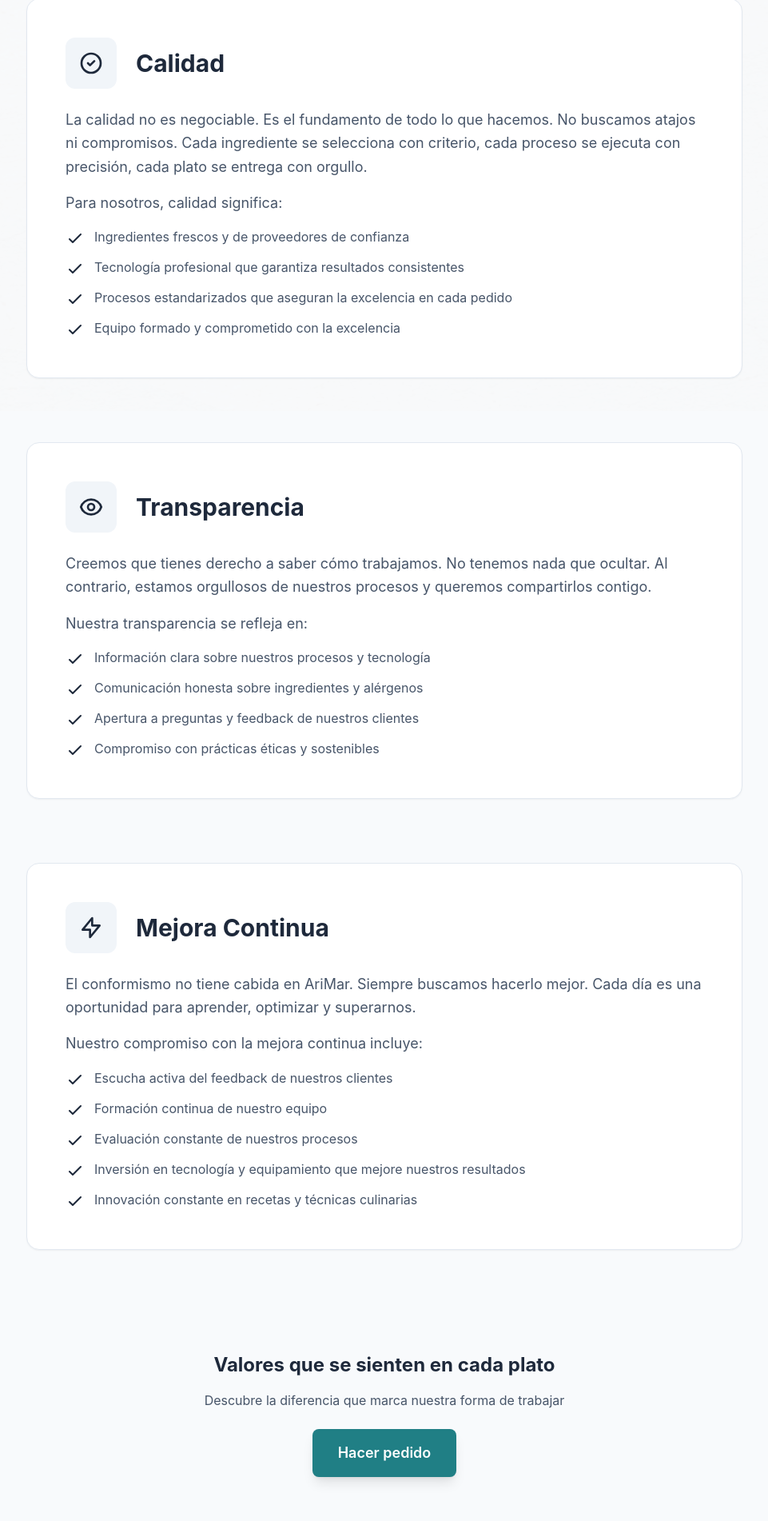
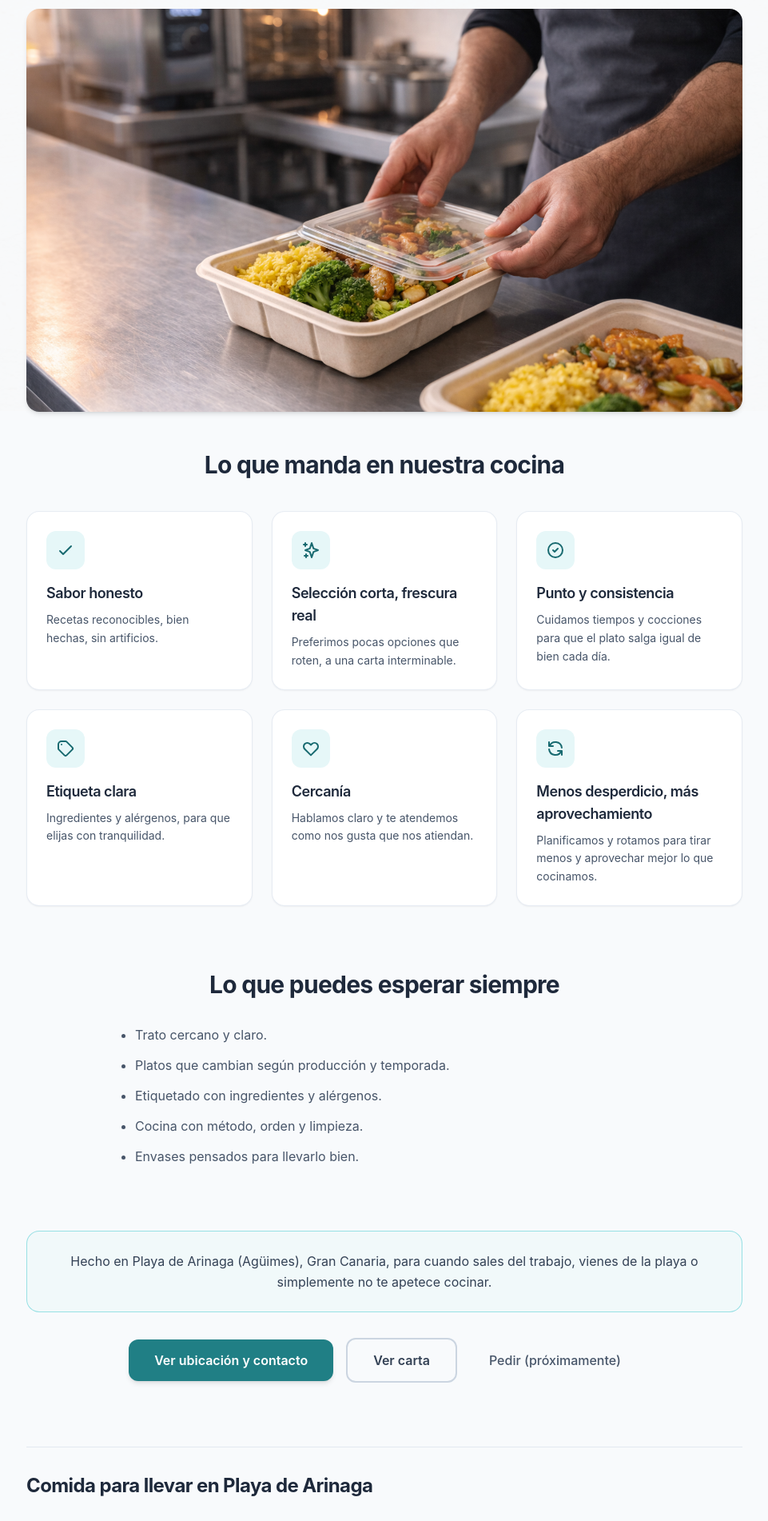
Before and after one commit to talaverilla85/ArimarWeb, a Next.js app: page /valores in a window 1280 px wide. Shown: the part 286-2188 px from the top of the page at 80% size, without its empty margins (159-1120 px from the left). Built offline with nearby package versions, Linux system fonts and the light colour scheme.

Commit message:
Mejora Valores + imagen hero

```diff
--- a/app/valores/page.tsx
+++ b/app/valores/page.tsx
@@ -1,194 +1,234 @@
 import type { Metadata } from 'next'
 import Link from 'next/link'
+import Image from 'next/image'
 
 export const metadata: Metadata = {
-  title: 'Valores - AriMar',
-  description: 'Conoce la ideología de AriMar: calidad, transparencia y mejora continua en cada plato.',
+  title: 'Nuestros valores | AriMar FoodLab – Playa de Arinaga',
+  description:
+    'Los valores de AriMar FoodLab: sabor honesto, selección corta y rotación diaria, punto y consistencia, etiqueta clara y mejora continua. Comida para llevar en Playa de Arinaga (Agüimes), Gran Canaria.',
   openGraph: {
-    title: 'Valores - AriMar',
-    description: 'Calidad, transparencia y mejora continua: nuestros valores fundamentales.',
+    title: 'Nuestros valores | AriMar FoodLab – Playa de Arinaga',
+    description:
+      'Los valores de AriMar FoodLab: sabor honesto, selección corta y rotación diaria, punto y consistencia, etiqueta clara y mejora continua. Comida para llevar en Playa de Arinaga (Agüimes), Gran Canaria.',
     type: 'website',
   },
+}
+
+const valueCards = [
+  {
+    title: 'Sabor honesto',
+    text: 'Recetas reconocibles, bien hechas, sin artificios.',
+    icon: 'check',
+  },
+  {
+    title: 'Selección corta, frescura real',
+    text: 'Preferimos pocas opciones que roten, a una carta interminable.',
+    icon: 'leaf',
+  },
+  {
+    title: 'Punto y consistencia',
+    text: 'Cuidamos tiempos y cocciones para que el plato salga igual de bien cada día.',
+    icon: 'target',
+  },
+  {
+    title: 'Etiqueta clara',
+    text: 'Ingredientes y alérgenos, para que elijas con tranquilidad.',
+    icon: 'tag',
+  },
+  {
+    title: 'Cercanía',
+    text: 'Hablamos claro y te atendemos como nos gusta que nos atiendan.',
+    icon: 'heart',
+  },
+  {
+    title: 'Menos desperdicio, más aprovechamiento',
+    text: 'Planificamos y rotamos para tirar menos y aprovechar mejor lo que cocinamos.',
+    icon: 'recycle',
+  },
+]
+
+const expectList = [
+  'Trato cercano y claro.',
+  'Platos que cambian según producción y temporada.',
+  'Etiquetado con ingredientes y alérgenos.',
+  'Cocina con método, orden y limpieza.',
+  'Envases pensados para llevarlo bien.',
+]
+
+const faqs = [
+  {
+    q: '¿La carta cambia cada día?',
+    a: 'Sí. Trabajamos con rotación diaria según producción y temporada: pocas opciones, frescas y bien hechas.',
+  },
+  {
+    q: '¿Incluís alérgenos en la etiqueta?',
+    a: 'Sí. Cada plato lleva etiqueta con ingredientes y alérgenos para que puedas elegir con tranquilidad.',
+  },
+  {
+    q: '¿Dónde estáis?',
+    a: 'En Playa de Arinaga, Agüimes (Gran Canaria). Avenida Polizón 67. Horario y cómo llegar en la página de contacto.',
+  },
+]
+
+function Icon({ name }: { name: string }) {
+  const className = 'w-6 h-6 text-primary-600 flex-shrink-0'
+  switch (name) {
+    case 'check':
+      return (
+        <svg className={className} fill="none" stroke="currentColor" viewBox="0 0 24 24">
+          <path strokeLinecap="round" strokeLinejoin="round" strokeWidth={2} d="M5 13l4 4L19 7" />
+        </svg>
+      )
+    case 'leaf':
+      return (
+        <svg className={className} fill="none" stroke="currentColor" viewBox="0 0 24 24">
+          <path strokeLinecap="round" strokeLinejoin="round" strokeWidth={2} d="M5 3v4M3 5h4M6 17v4m-2-2h4m5-16l2.286 6.857L21 12l-5.714 2.143L13 21l-2.286-6.857L5 12l5.714-2.143L13 3z" />
+        </svg>
+      )
+    case 'target':
+      return (
+        <svg className={className} fill="none" stroke="currentColor" viewBox="0 0 24 24">
+          <path strokeLinecap="round" strokeLinejoin="round" strokeWidth={2} d="M9 12l2 2 4-4m6 2a9 9 0 11-18 0 9 9 0 0118 0z" />
+        </svg>
+      )
+    case 'tag':
+      return (
+        <svg className={className} fill="none" stroke="currentColor" viewBox="0 0 24 24">
+          <path strokeLinecap="round" strokeLinejoin="round" strokeWidth={2} d="M7 7h.01M7 3h5c.512 0 1.024.195 1.414.586l7 7a2 2 0 010 2.828l-7 7a2 2 0 01-2.828 0l-7-7A1.994 1.994 0 013 12V7a4 4 0 014-4z" />
+        </svg>
+      )
+    case 'heart':
+      return (
+        <svg className={className} fill="none" stroke="currentColor" viewBox="0 0 24 24">
+          <path strokeLinecap="round" strokeLinejoin="round" strokeWidth={2} d="M4.318 6.318a4.5 4.5 0 000 6.364L12 20.364l7.682-7.682a4.5 4.5 0 00-6.364-6.364L12 7.636l-1.318-1.318a4.5 4.5 0 00-6.364 0z" />
+        </svg>
+      )
+    case 'recycle':
+      return (
+        <svg className={className} fill="none" stroke="currentColor" viewBox="0 0 24 24">
+          <path strokeLinecap="round" strokeLinejoin="round" strokeWidth={2} d="M4 4v5h.582m15.356 2A8.001 8.001 0 004.582 9m0 0H9m11 11v-5h-.581m0 0a8.003 8.003 0 01-15.357-2m15.357 2H15" />
+        </svg>
+      )
+    default:
+      return (
+        <svg className={className} fill="none" stroke="currentColor" viewBox="0 0 24 24">
+          <path strokeLinecap="round" strokeLinejoin="round" strokeWidth={2} d="M5 13l4 4L19 7" />
+        </svg>
+      )
+  }
 }
 
 export default function ValoresPage() {
   return (
     <div className="pt-32 pb-20 px-4 sm:px-6 lg:px-8">
       <div className="max-w-4xl mx-auto">
-        <div className="text-center mb-16">
-          <h1 className="text-4xl md:text-5xl font-bold text-slate-800 mb-4">
-            Nuestros Valores
+        {/* Hero */}
+        <header className="text-center mb-12">
+          <h1 className="text-4xl md:text-5xl font-bold text-slate-800 mb-4 tracking-tight">
+            Nuestros valores
           </h1>
-          <p className="text-xl text-slate-600 max-w-2xl mx-auto">
-            La ideología que guía cada decisión en AriMar
+          <p className="text-xl text-slate-600 max-w-2xl mx-auto leading-relaxed">
+            Lo que prometemos cuando no nos estás mirando: método, cercanía y respeto por el producto.
           </p>
-        </div>
+          <div className="relative aspect-video rounded-2xl overflow-hidden mt-10 bg-slate-100 shadow-md">
+            <Image
+              src="/images/valores-hero.webp"
+              alt="Cocina y equipo de AriMar FoodLab en Playa de Arinaga"
+              fill
+              className="object-cover"
+              sizes="(max-width: 768px) 100vw, 896px"
+              priority
+            />
+          </div>
+        </header>
 
-        {/* Calidad */}
-        <section className="mb-20">
-          <div className="bg-white rounded-2xl p-8 md:p-12 shadow-sm border border-slate-200">
-            <div className="flex items-center mb-6">
-              <div className="w-16 h-16 bg-slate-100 rounded-xl flex items-center justify-center mr-6">
-                <svg className="w-8 h-8 text-slate-800" fill="none" stroke="currentColor" viewBox="0 0 24 24">
-                  <path strokeLinecap="round" strokeLinejoin="round" strokeWidth={2} d="M9 12l2 2 4-4m6 2a9 9 0 11-18 0 9 9 0 0118 0z" />
-                </svg>
+        {/* 6 cards */}
+        <section className="mb-20" aria-labelledby="manda-heading">
+          <h2 id="manda-heading" className="text-2xl md:text-3xl font-bold text-slate-800 mb-10 tracking-tight text-center">
+            Lo que manda en nuestra cocina
+          </h2>
+          <div className="grid grid-cols-1 sm:grid-cols-2 lg:grid-cols-3 gap-6">
+            {valueCards.map((card) => (
+              <div
+                key={card.title}
+                className="bg-white rounded-2xl p-6 shadow-sm border border-slate-200/80 flex flex-col"
+              >
+                <div className="w-12 h-12 bg-primary-50 rounded-xl flex items-center justify-center mb-4">
+                  <Icon name={card.icon} />
+                </div>
+                <h3 className="text-lg font-semibold text-slate-800 mb-2 tracking-tight">
+                  {card.title}
+                </h3>
+                <p className="text-slate-600 text-sm leading-relaxed">
+                  {card.text}
+                </p>
               </div>
-              <h2 className="text-3xl font-bold text-slate-800">Calidad</h2>
-            </div>
-            <p className="text-lg text-slate-600 leading-relaxed mb-4">
-              La calidad no es negociable. Es el fundamento de todo lo que hacemos.
-              No buscamos atajos ni compromisos. Cada ingrediente se selecciona con
-              criterio, cada proceso se ejecuta con precisión, cada plato se entrega
-              con orgullo.
-            </p>
-            <p className="text-lg text-slate-600 leading-relaxed mb-4">
-              Para nosotros, calidad significa:
-            </p>
-            <ul className="list-none space-y-3">
-              <li className="flex items-start">
-                <svg className="w-6 h-6 text-slate-800 mr-3 flex-shrink-0 mt-0.5" fill="none" stroke="currentColor" viewBox="0 0 24 24">
-                  <path strokeLinecap="round" strokeLinejoin="round" strokeWidth={2} d="M5 13l4 4L19 7" />
-                </svg>
-                <span className="text-slate-600">Ingredientes frescos y de proveedores de confianza</span>
-              </li>
-              <li className="flex items-start">
-                <svg className="w-6 h-6 text-slate-800 mr-3 flex-shrink-0 mt-0.5" fill="none" stroke="currentColor" viewBox="0 0 24 24">
-                  <path strokeLinecap="round" strokeLinejoin="round" strokeWidth={2} d="M5 13l4 4L19 7" />
-                </svg>
-                <span className="text-slate-600">Tecnología profesional que garantiza resultados consistentes</span>
-              </li>
-              <li className="flex items-start">
-                <svg className="w-6 h-6 text-slate-800 mr-3 flex-shrink-0 mt-0.5" fill="none" stroke="currentColor" viewBox="0 0 24 24">
-                  <path strokeLinecap="round" strokeLinejoin="round" strokeWidth={2} d="M5 13l4 4L19 7" />
-                </svg>
-                <span className="text-slate-600">Procesos estandarizados que aseguran la excelencia en cada pedido</span>
-              </li>
-              <li className="flex items-start">
-                <svg className="w-6 h-6 text-slate-800 mr-3 flex-shrink-0 mt-0.5" fill="none" stroke="currentColor" viewBox="0 0 24 24">
-                  <path strokeLinecap="round" strokeLinejoin="round" strokeWidth={2} d="M5 13l4 4L19 7" />
-                </svg>
-                <span className="text-slate-600">Equipo formado y comprometido con la excelencia</span>
-              </li>
-            </ul>
+            ))}
           </div>
         </section>
 
-        {/* Transparencia */}
-        <section className="mb-20">
-          <div className="bg-white rounded-2xl p-8 md:p-12 shadow-sm border border-slate-200">
-            <div className="flex items-center mb-6">
-              <div className="w-16 h-16 bg-slate-100 rounded-xl flex items-center justify-center mr-6">
-                <svg className="w-8 h-8 text-slate-800" fill="none" stroke="currentColor" viewBox="0 0 24 24">
-                  <path strokeLinecap="round" strokeLinejoin="round" strokeWidth={2} d="M15 12a3 3 0 11-6 0 3 3 0 016 0z" />
-                  <path strokeLinecap="round" strokeLinejoin="round" strokeWidth={2} d="M2.458 12C3.732 7.943 7.523 5 12 5c4.478 0 8.268 2.943 9.542 7-1.274 4.057-5.064 7-9.542 7-4.477 0-8.268-2.943-9.542-7z" />
-                </svg>
-              </div>
-              <h2 className="text-3xl font-bold text-slate-800">Transparencia</h2>
-            </div>
-            <p className="text-lg text-slate-600 leading-relaxed mb-4">
-              Creemos que tienes derecho a saber cómo trabajamos. No tenemos nada que ocultar.
-              Al contrario, estamos orgullosos de nuestros procesos y queremos compartirlos contigo.
-            </p>
-            <p className="text-lg text-slate-600 leading-relaxed mb-4">
-              Nuestra transparencia se refleja en:
-            </p>
-            <ul className="list-none space-y-3">
-              <li className="flex items-start">
-                <svg className="w-6 h-6 text-slate-800 mr-3 flex-shrink-0 mt-0.5" fill="none" stroke="currentColor" viewBox="0 0 24 24">
-                  <path strokeLinecap="round" strokeLinejoin="round" strokeWidth={2} d="M5 13l4 4L19 7" />
-                </svg>
-                <span className="text-slate-600">Información clara sobre nuestros procesos y tecnología</span>
-              </li>
-              <li className="flex items-start">
-                <svg className="w-6 h-6 text-slate-800 mr-3 flex-shrink-0 mt-0.5" fill="none" stroke="currentColor" viewBox="0 0 24 24">
-                  <path strokeLinecap="round" strokeLinejoin="round" strokeWidth={2} d="M5 13l4 4L19 7" />
-                </svg>
-                <span className="text-slate-600">Comunicación honesta sobre ingredientes y alérgenos</span>
-              </li>
-              <li className="flex items-start">
-                <svg className="w-6 h-6 text-slate-800 mr-3 flex-shrink-0 mt-0.5" fill="none" stroke="currentColor" viewBox="0 0 24 24">
-                  <path strokeLinecap="round" strokeLinejoin="round" strokeWidth={2} d="M5 13l4 4L19 7" />
-                </svg>
-                <span className="text-slate-600">Apertura a preguntas y feedback de nuestros clientes</span>
-              </li>
-              <li className="flex items-start">
-                <svg className="w-6 h-6 text-slate-800 mr-3 flex-shrink-0 mt-0.5" fill="none" stroke="currentColor" viewBox="0 0 24 24">
-                  <path strokeLinecap="round" strokeLinejoin="round" strokeWidth={2} d="M5 13l4 4L19 7" />
-                </svg>
-                <span className="text-slate-600">Compromiso con prácticas éticas y sostenibles</span>
-              </li>
-            </ul>
-          </div>
+        {/* Lo que puedes esperar siempre */}
+        <section className="mb-20" aria-labelledby="esperar-heading">
+          <h2 id="esperar-heading" className="text-2xl md:text-3xl font-bold text-slate-800 mb-8 tracking-tight text-center">
+            Lo que puedes esperar siempre
+          </h2>
+          <ul className="space-y-3 list-disc pl-6 max-w-2xl mx-auto text-slate-600 leading-relaxed">
+            {expectList.map((item) => (
+              <li key={item}>{item}</li>
+            ))}
+          </ul>
         </section>
 
-        {/* Mejora Continua */}
-        <section className="mb-20">
-          <div className="bg-white rounded-2xl p-8 md:p-12 shadow-sm border border-slate-200">
-            <div className="flex items-center mb-6">
-              <div className="w-16 h-16 bg-slate-100 rounded-xl flex items-center justify-center mr-6">
-                <svg className="w-8 h-8 text-slate-800" fill="none" stroke="currentColor" viewBox="0 0 24 24">
-                  <path strokeLinecap="round" strokeLinejoin="round" strokeWidth={2} d="M13 10V3L4 14h7v7l9-11h-7z" />
-                </svg>
-              </div>
-              <h2 className="text-3xl font-bold text-slate-800">Mejora Continua</h2>
-            </div>
-            <p className="text-lg text-slate-600 leading-relaxed mb-4">
-              El conformismo no tiene cabida en AriMar. Siempre buscamos hacerlo mejor.
-              Cada día es una oportunidad para aprender, optimizar y superarnos.
+        {/* Callout local + CTA */}
+        <div className="mb-20 space-y-8">
+          <div className="rounded-2xl border border-primary-200/80 bg-primary-50/40 px-6 py-6 text-center">
+            <p className="text-slate-700 leading-relaxed">
+              Hecho en Playa de Arinaga (Agüimes), Gran Canaria, para cuando sales del trabajo, vienes de la playa o simplemente no te apetece cocinar.
             </p>
-            <p className="text-lg text-slate-600 leading-relaxed mb-4">
-              Nuestro compromiso con la mejora continua incluye:
-            </p>
-            <ul className="list-none space-y-3">
-              <li className="flex items-start">
-                <svg className="w-6 h-6 text-slate-800 mr-3 flex-shrink-0 mt-0.5" fill="none" stroke="currentColor" viewBox="0 0 24 24">
-                  <path strokeLinecap="round" strokeLinejoin="round" strokeWidth={2} d="M5 13l4 4L19 7" />
-                </svg>
-                <span className="text-slate-600">Escucha activa del feedback de nuestros clientes</span>
+          </div>
+          <div className="flex flex-col sm:flex-row gap-4 justify-center items-center">
+            <Link
+              href="/contacto"
+              className="w-full sm:w-auto inline-flex justify-center px-8 py-3.5 bg-primary-500 text-white font-semibold rounded-xl hover:bg-primary-600 transition-colors shadow-md"
+            >
+              Ver ubicación y contacto
+            </Link>
+            <Link
+              href="/carta"
+              className="w-full sm:w-auto inline-flex justify-center px-8 py-3.5 border-2 border-slate-300 text-slate-700 font-semibold rounded-xl hover:border-slate-400 hover:bg-slate-50 transition-colors"
+            >
+              Ver carta
+            </Link>
+            <Link
+              href="/proximamente"
+              className="w-full sm:w-auto inline-flex justify-center px-6 py-3 text-slate-600 font-medium rounded-xl hover:bg-slate-100 transition-colors"
+            >
+              Pedir (próximamente)
+            </Link>
+          </div>
+        </div>
+
+        {/* SEO: H2 + párrafo + mini FAQ */}
+        <section className="pt-8 border-t border-slate-200" aria-labelledby="seo-heading">
+          <h2 id="seo-heading" className="text-2xl font-bold text-slate-800 mb-6 tracking-tight">
+            Comida para llevar en Playa de Arinaga
+          </h2>
+          <p className="text-slate-600 leading-relaxed mb-10 max-w-3xl">
+            En AriMar FoodLab elaboramos comida casera para llevar en Playa de Arinaga, Agüimes (Gran Canaria). La carta rota cada día: pocas opciones, frescas y bien hechas, con control del punto y de las cocciones. Cada plato lleva etiqueta con ingredientes y alérgenos para que elijas con tranquilidad. Pensado para recoger y disfrutar en casa, en la oficina o donde prefieras. Estamos en Avenida Polizón 67; horario y ubicación en la página de contacto.
+          </p>
+          <ul className="space-y-6 list-none pl-0">
+            {faqs.map((faq) => (
+              <li key={faq.q} className="border-b border-slate-200 pb-6 last:border-0">
+                <h3 className="text-base font-semibold text-slate-800 mb-2">
+                  {faq.q}
+                </h3>
+                <p className="text-slate-600 text-sm leading-relaxed">
+                  {faq.a}
+                </p>
               </li>
-              <li className="flex items-start">
-                <svg className="w-6 h-6 text-slate-800 mr-3 flex-shrink-0 mt-0.5" fill="none" stroke="currentColor" viewBox="0 0 24 24">
-                  <path strokeLinecap="round" strokeLinejoin="round" strokeWidth={2} d="M5 13l4 4L19 7" />
-                </svg>
-                <span className="text-slate-600">Formación continua de nuestro equipo</span>
-              </li>
-              <li className="flex items-start">
-                <svg className="w-6 h-6 text-slate-800 mr-3 flex-shrink-0 mt-0.5" fill="none" stroke="currentColor" viewBox="0 0 24 24">
-                  <path strokeLinecap="round" strokeLinejoin="round" strokeWidth={2} d="M5 13l4 4L19 7" />
-                </svg>
-                <span className="text-slate-600">Evaluación constante de nuestros procesos</span>
-              </li>
-              <li className="flex items-start">
-                <svg className="w-6 h-6 text-slate-800 mr-3 flex-shrink-0 mt-0.5" fill="none" stroke="currentColor" viewBox="0 0 24 24">
-                  <path strokeLinecap="round" strokeLinejoin="round" strokeWidth={2} d="M5 13l4 4L19 7" />
-                </svg>
-                <span className="text-slate-600">Inversión en tecnología y equipamiento que mejore nuestros resultados</span>
-              </li>
-              <li className="flex items-start">
-                <svg className="w-6 h-6 text-slate-800 mr-3 flex-shrink-0 mt-0.5" fill="none" stroke="currentColor" viewBox="0 0 24 24">
-                  <path strokeLinecap="round" strokeLinejoin="round" strokeWidth={2} d="M5 13l4 4L19 7" />
-                </svg>
-                <span className="text-slate-600">Innovación constante en recetas y técnicas culinarias</span>
-              </li>
-            </ul>
-          </div>
+            ))}
+          </ul>
         </section>
-
-        {/* CTA */}
-        <div className="text-center bg-slate-50 rounded-2xl p-12">
-          <h2 className="text-2xl font-bold text-slate-800 mb-4">
-            Valores que se sienten en cada plato
-          </h2>
-          <p className="text-slate-600 mb-6">
-            Descubre la diferencia que marca nuestra forma de trabajar
-          </p>
-          <Link
-            href="/proximamente"
-            className="inline-block px-8 py-4 bg-primary-500 text-white text-lg font-semibold rounded-lg hover:bg-primary-600 transition-colors shadow-lg"
-          >
-            Hacer pedido
-          </Link>
-        </div>
       </div>
     </div>
   )
```
Also changed, not shown: public/images/valores-hero.webp (added).
